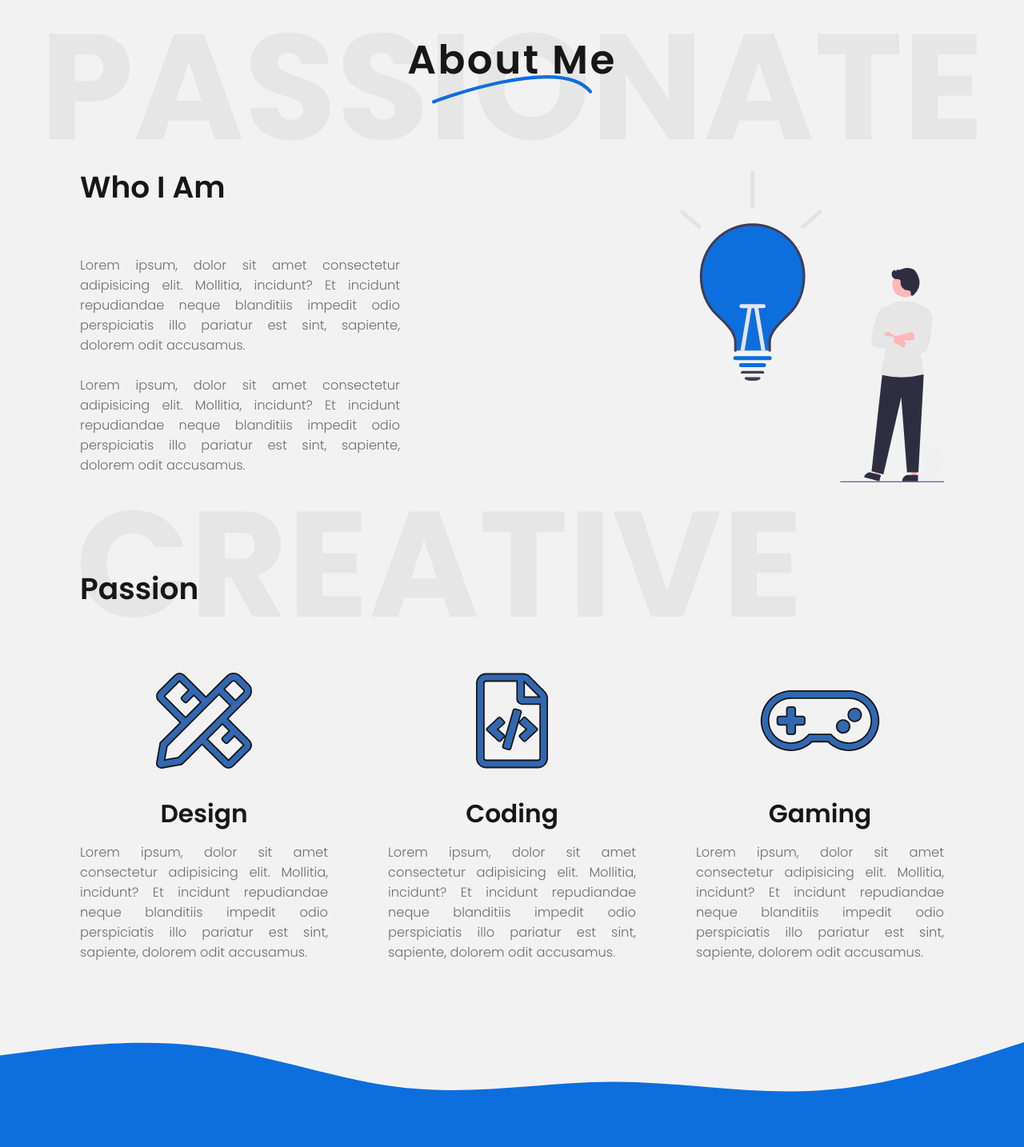
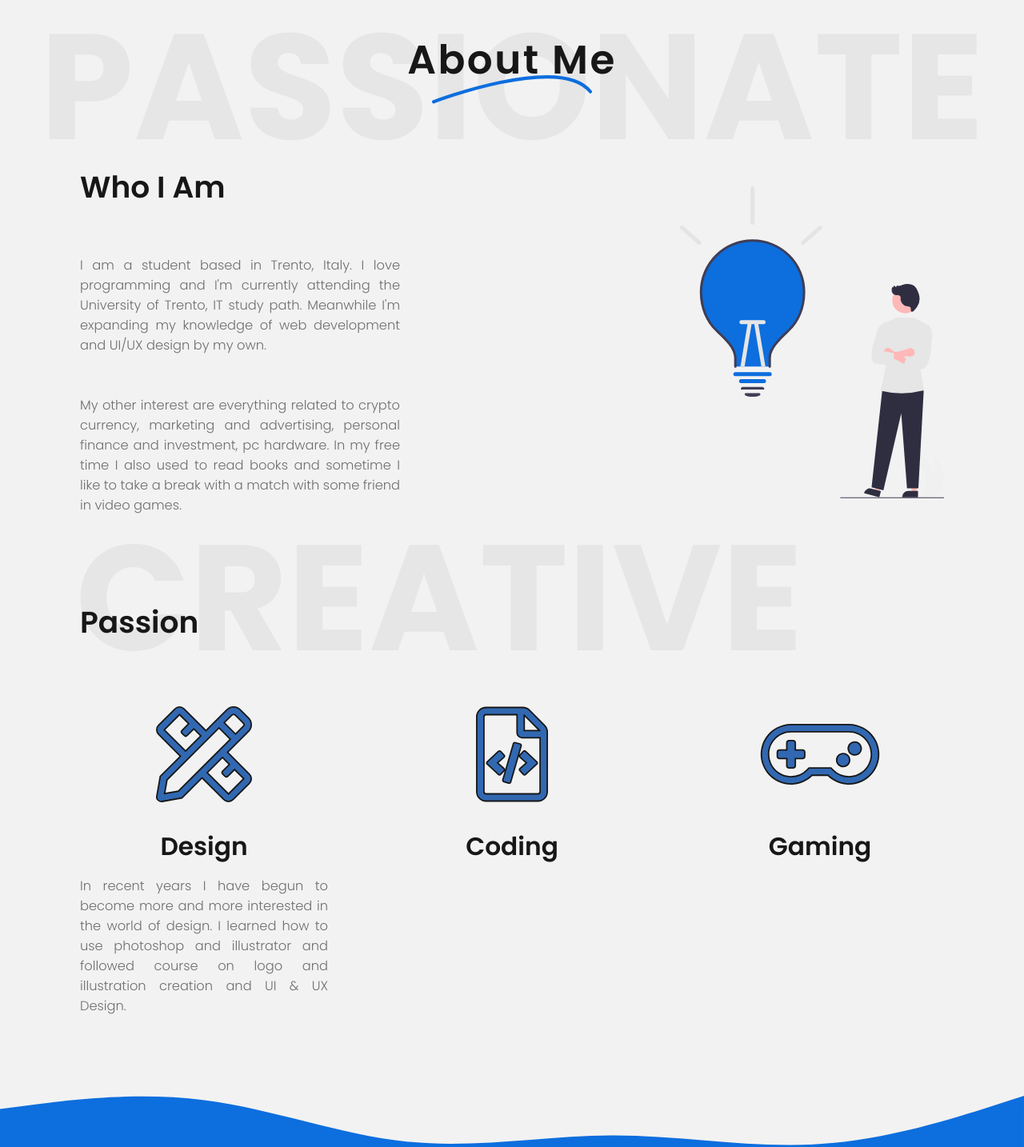
Before and after one commit to Gr3it/Portfolio, a React (Create React App) app: page / in a window 1280 px wide. Shown: the part 2916-4350 px from the top of the page at 80% size. Built offline with nearby package versions, Linux system fonts and the light colour scheme.

Commit message:
added about me text

```diff
--- a/src/Homepage.jsx
+++ b/src/Homepage.jsx
@@ -421,15 +421,18 @@ function Homepage() {
             <div className="about-text">
               <h1 className="sub-section-title">Who I Am</h1>
               <p className="paragraph">
-                Lorem ipsum, dolor sit amet consectetur adipisicing elit.
-                Mollitia, incidunt? Et incidunt repudiandae neque blanditiis
-                impedit odio perspiciatis illo pariatur est sint, sapiente,
-                dolorem odit accusamus.
+                I am a student based in Trento, Italy. I love programming and
+                I'm currently attending the University of Trento, IT study path.
+                Meanwhile I'm expanding my knowledge of web development and
+                UI/UX design by my own.
                 <br />
-                <br /> Lorem ipsum, dolor sit amet consectetur adipisicing elit.
-                Mollitia, incidunt? Et incidunt repudiandae neque blanditiis
-                impedit odio perspiciatis illo pariatur est sint, sapiente,
-                dolorem odit accusamus.
+                <br />
+                <br />
+                My other interest are everything related to crypto currency,
+                marketing and advertising, personal finance and investment, pc
+                hardware. In my free time I also used to read books and sometime
+                I like to take a break with a match with some friend in video
+                games.
               </p>
             </div>
 
@@ -638,21 +641,21 @@ function Homepage() {
           <div className="about-passion-container">
             <PassionCard
               title="Design"
-              text="Lorem ipsum, dolor sit amet consectetur adipisicing elit. Mollitia, incidunt? Et incidunt repudiandae neque blanditiis impedit odio perspiciatis illo pariatur est sint, sapiente, dolorem odit accusamus."
+              text="In recent years I have begun to become more and more interested in the world of design. I learned how to use photoshop and illustrator and followed course on logo and illustration creation and UI & UX Design."
               svg="Design.svg"
               width="12rem"
               height="12rem"
             />
             <PassionCard
               title="Coding"
-              text="Lorem ipsum, dolor sit amet consectetur adipisicing elit. Mollitia, incidunt? Et incidunt repudiandae neque blanditiis impedit odio perspiciatis illo pariatur est sint, sapiente, dolorem odit accusamus."
+              text=""
               svg="Coding.svg"
               width="9rem"
               height="12rem"
             />
             <PassionCard
               title="Gaming"
-              text="Lorem ipsum, dolor sit amet consectetur adipisicing elit. Mollitia, incidunt? Et incidunt repudiandae neque blanditiis impedit odio perspiciatis illo pariatur est sint, sapiente, dolorem odit accusamus."
+              text=""
               svg="Gaming.svg"
               width="15rem"
               height="7.6rem"
```
